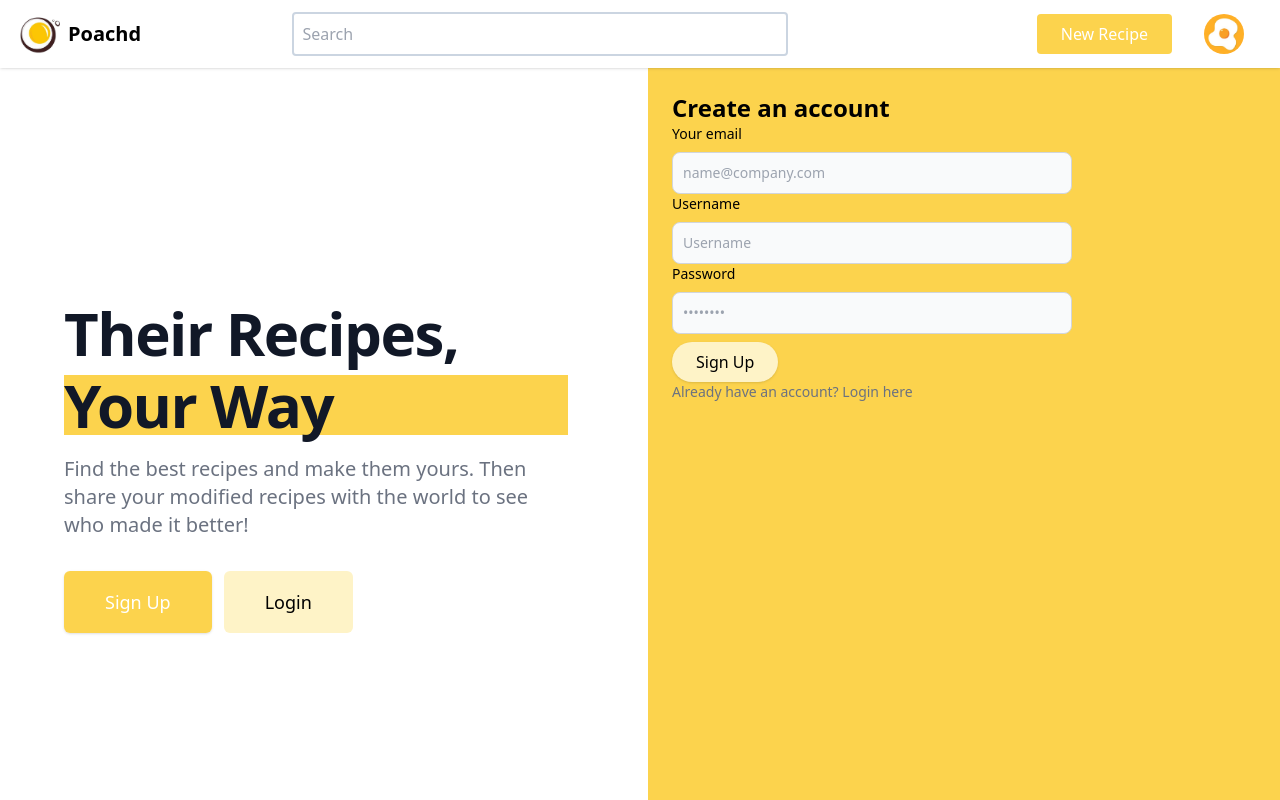
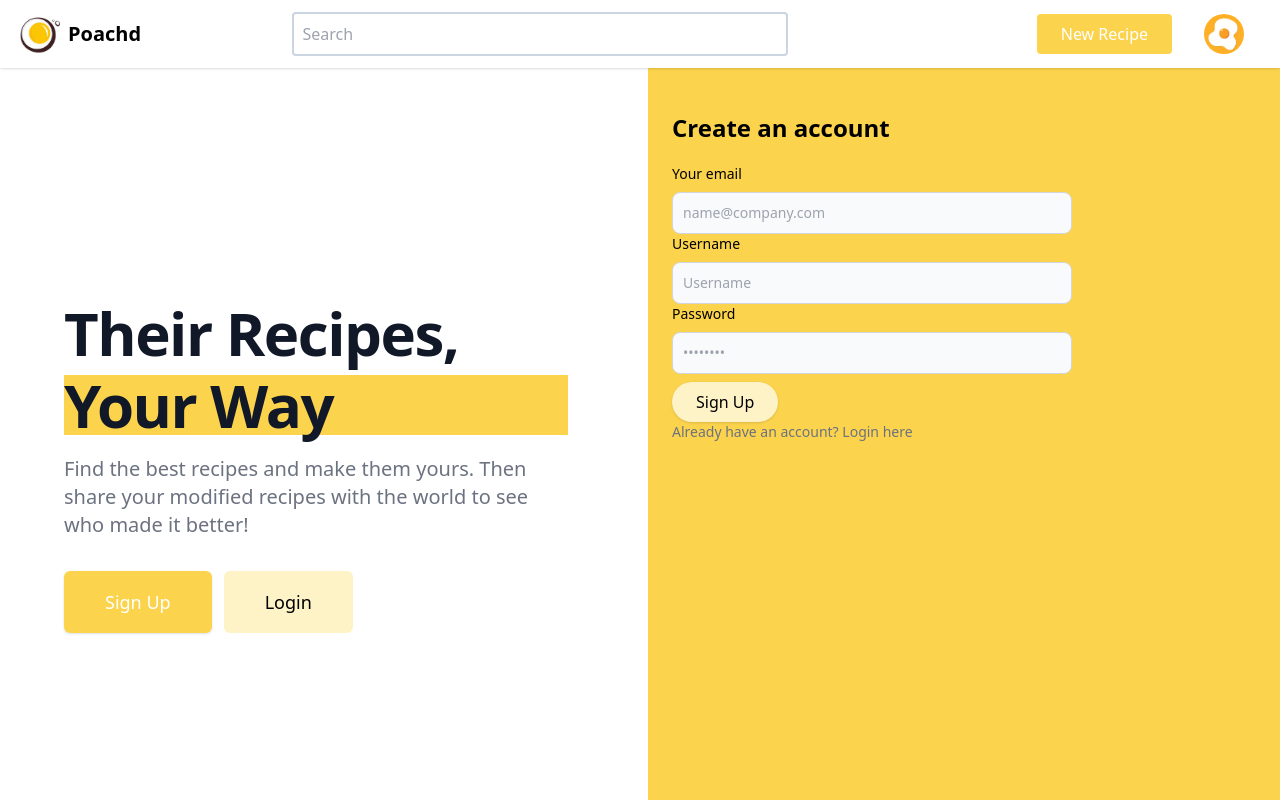
Before and after one commit to gitJanaeW/poachd, a React app: page /signup in a window 1280 px wide. Shown: the top 800 px of the page. Built offline with nearby package versions, Linux system fonts and the light colour scheme.

Commit message:
fixed small spacing inconsistency

```diff
--- a/package.json
+++ b/package.json
@@ -39,7 +39,6 @@
   },
   "dependencies": {
     "html-webpack-plugin": "^5.5.0",
-    "path-browserify": "^1.0.1",
     "prop-types": "^15.8.1",
     "react": "^18.2.0",
     "react-dom": "^18.2.0",
--- a/src/components/SignUp.js
+++ b/src/components/SignUp.js
@@ -3,7 +3,7 @@ export default function SignUp() {
         <section className="bg-amber-300">
             <div className="rounded-lg sm:max-w-md xl:p-0">
                 <div className="p-6 my-auto">
-                    <h1 id="signup" className="text-xl font-bold md:text-2xl">
+                    <h1 id="signup" className="text-xl font-bold md:text-2xl my-5">
                         Create an account
                     </h1>
                     <form>
--- a/webpack.config.cjs
+++ b/webpack.config.cjs
@@ -39,7 +39,6 @@ module.exports = {
     ]
   },
   resolve: {
-    fallback: {'path': require.resolve('path-browserify')},
     extensions: ["*", ".js", "jsx"],
   },
   plugins: [
```
Also changed, not shown: 7 other files (tests, documents, lock files or other folders).
